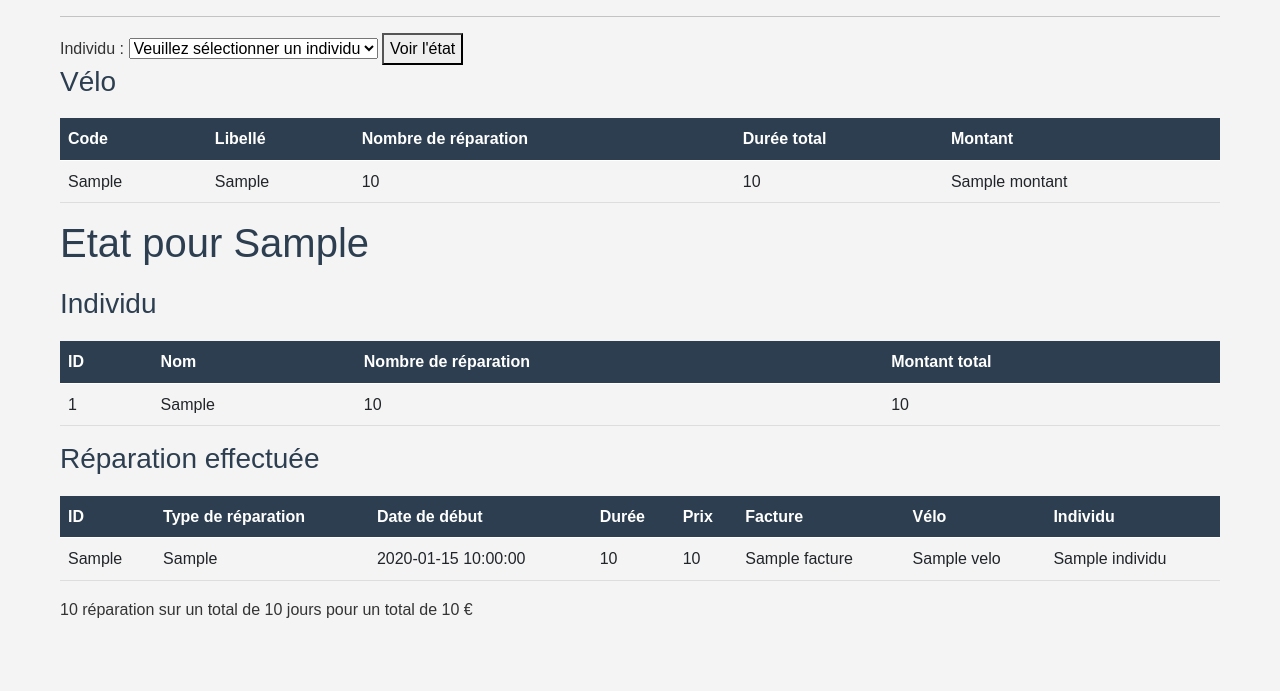
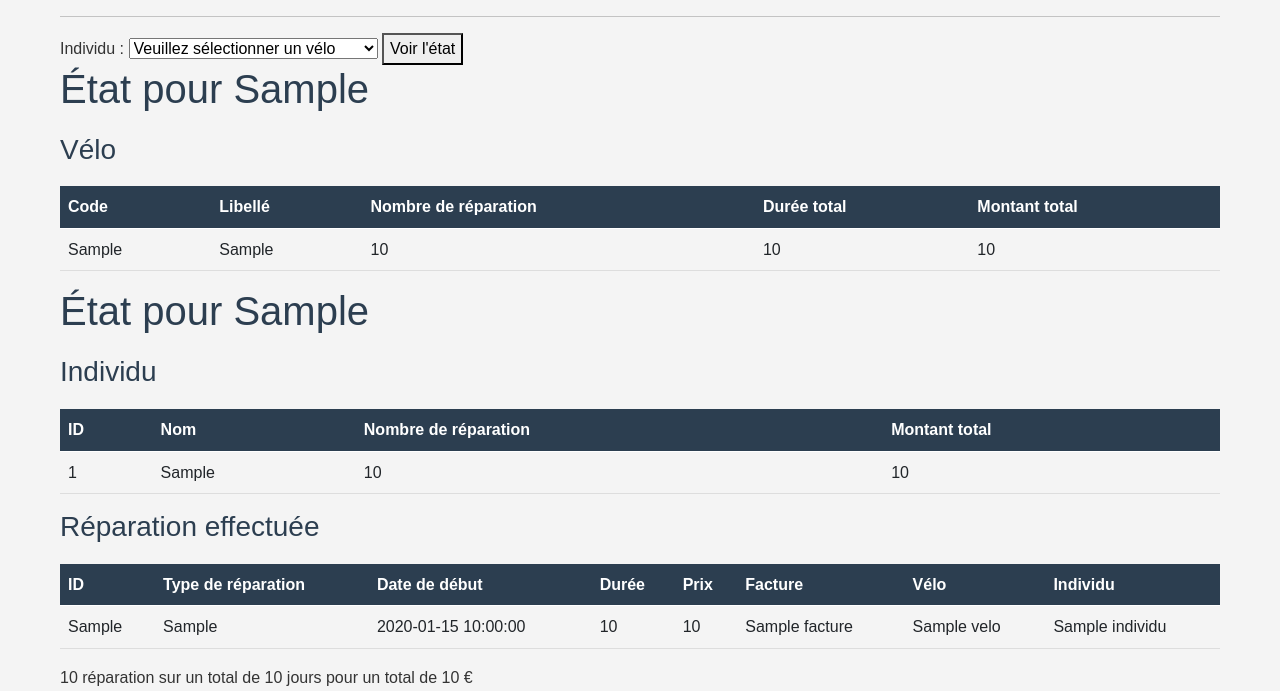
Before and after one commit to TimotheSandt/SAE1.03-1.04, a Flask app: template www/templates/reparation/etat_reparation.html in a window 1280 px wide. Shown: the part 80-771 px from the top of the page. Before the commit the page ends 698 px from the top, so only its background shows below. Run offline with Flask 3, Linux system fonts and the light colour scheme; the template is opened without the code that fills it: most values are stand-ins (such as "Sample title", 1, 10 or a date in 2020); some libraries are stand-ins or nearby versions.

Commit message:
test 3.1 etat_reparation

```diff
--- a/www/app.py
+++ b/www/app.py
@@ -810,7 +810,7 @@ def render_etat_reparation(id_individu):
     reparations = mycursor.fetchall()
 
 
-    # recherche des statistiques
+    # recherche des statistiques pour un individu
     mycursor = get_db().cursor()
     sql =   ''' SELECT ROUND(SUM(Reparation.prix_main_d_oeuvre), 2) AS montant_total, COUNT(Reparation.code_reparation) AS nb, SUM(Reparation.duree_reparation + 1) AS duree_total
                 FROM Reparation
@@ -822,6 +822,17 @@ def render_etat_reparation(id_individu):
     stat_reparations = mycursor.fetchone()
 
 
+    # recherche des statistiques pour un velo
+    mycursor = get_db().cursor()
+    sql =   ''' SELECT ROUND(SUM(Reparation.prix_main_d_oeuvre), 2) AS montant_total, COUNT(Reparation.code_reparation) AS nb, SUM(Reparation.duree_reparation + 1) AS duree_total
+                FROM Reparation
+                WHERE Reparation.code_velo = %s
+                GROUP BY Reparation.code_velo;
+            '''
+    values = (id_individu,)
+    mycursor.execute(sql, values)
+    stat_velo_reparations = mycursor.fetchone()
+
 
     return render_template('reparation/etat_reparation.html',
                            individu=individu,
@@ -829,7 +840,8 @@ def render_etat_reparation(id_individu):
                            type_reparation_concerne=type_reparation_concerne,
                            velos_concerne=velos_concerne,
                            reparations=reparations,
-                           stat_reparations=stat_reparations,)
+                           stat_reparations=stat_reparations,
+                           stat_velo_reparations=stat_velo_reparations,)
 
 
 
--- a/www/templates/reparation/etat_reparation.html
+++ b/www/templates/reparation/etat_reparation.html
@@ -14,11 +14,17 @@
             {% for individu in selection_individus %}
                 <option value="{{ individu.id }}">{{ individu.nom_prenom }}</option>
             {% endfor %}
+            <option value="" disabled selected hidden>Veuillez sélectionner un vélo</option>
+            {% for velo in velos %}
+                <option value="{{ velo.code_velo }}">{{ velo.libelle }}</option>
+            {% endfor %}
         </select>
         <button type="submit">Voir l'état</button>
     </form>
 
-    {% if velos %}
+    {% if velos and reparations %}
+
+    <h1>État pour {{ individu.nom_prenom }} </h1>
 
         <h3>Vélo</h3>
         <table class="table">
@@ -28,7 +34,7 @@
                     <th>Libellé</th>
                     <th>Nombre de réparation</th>
                     <th>Durée total</th>
-                    <th>Montant</th>
+                    <th>Montant total</th>
                 </tr>
             </thead>
             <tbody>
@@ -36,9 +42,9 @@
                 <tr>
                     <td>{{ velo.code_velo }}</td>
                     <td>{{ velo.libelle_velo }}</td>
-                    <td>{{ velo.nb }}</td>
-                    <td>{{ velo.duree }}</td>
-                    <td>{{ velo.montant }}</td>
+                    <td>{{ stat_velo_reparations.nb }}</td>
+                    <td>{{ stat_velo_reparations.duree_total }}</td>
+                    <td>{{ stat_velo_reparations.montant_total }}</td>
                 </tr>
             {% endfor %}
             </tbody>
@@ -49,7 +55,7 @@
 
     {% if individu and reparations %}
         <div>
-            <h1>Etat pour {{ individu.nom_prenom }} </h1>
+            <h1>État pour {{ individu.nom_prenom }} </h1>
 
 
 
```
